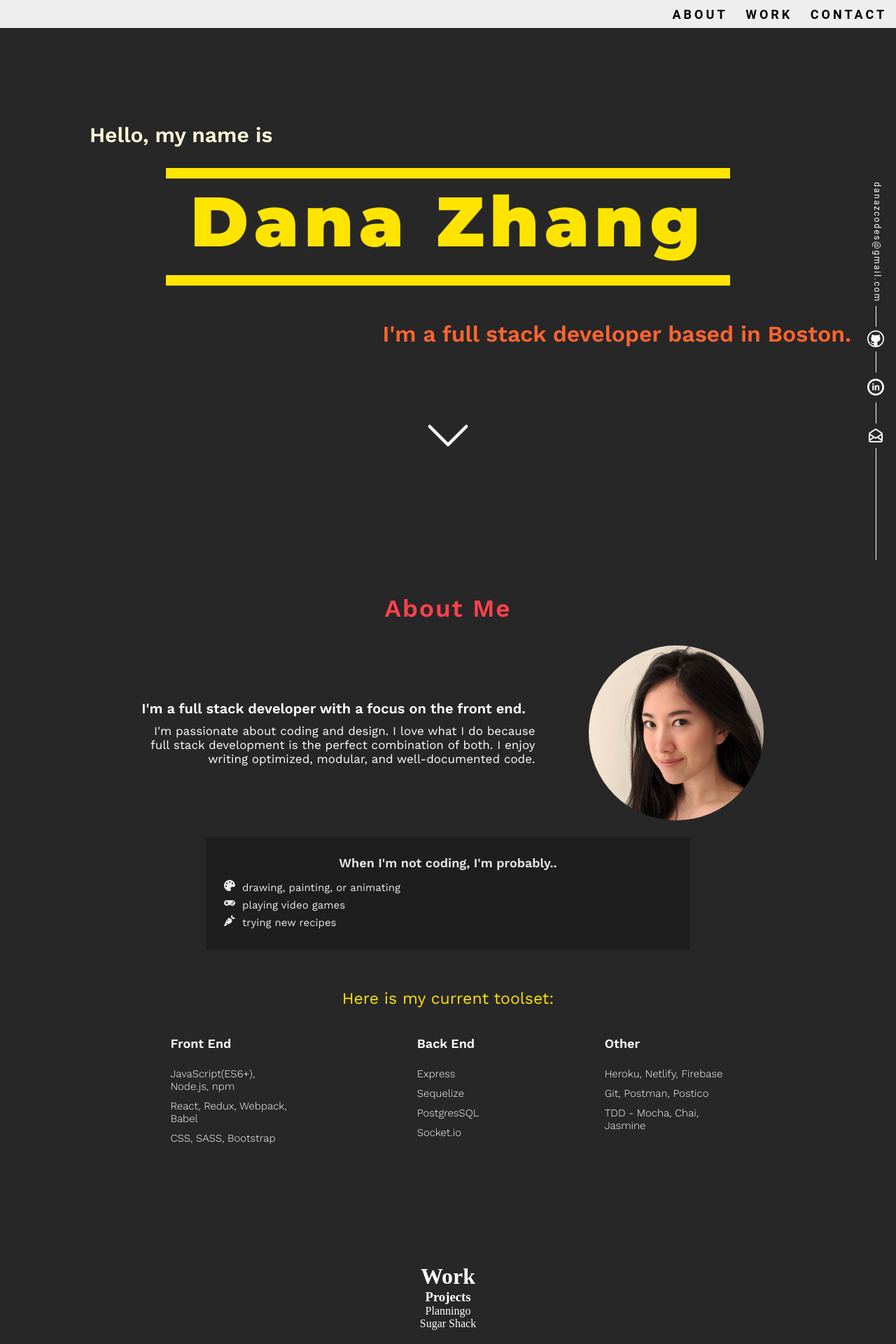
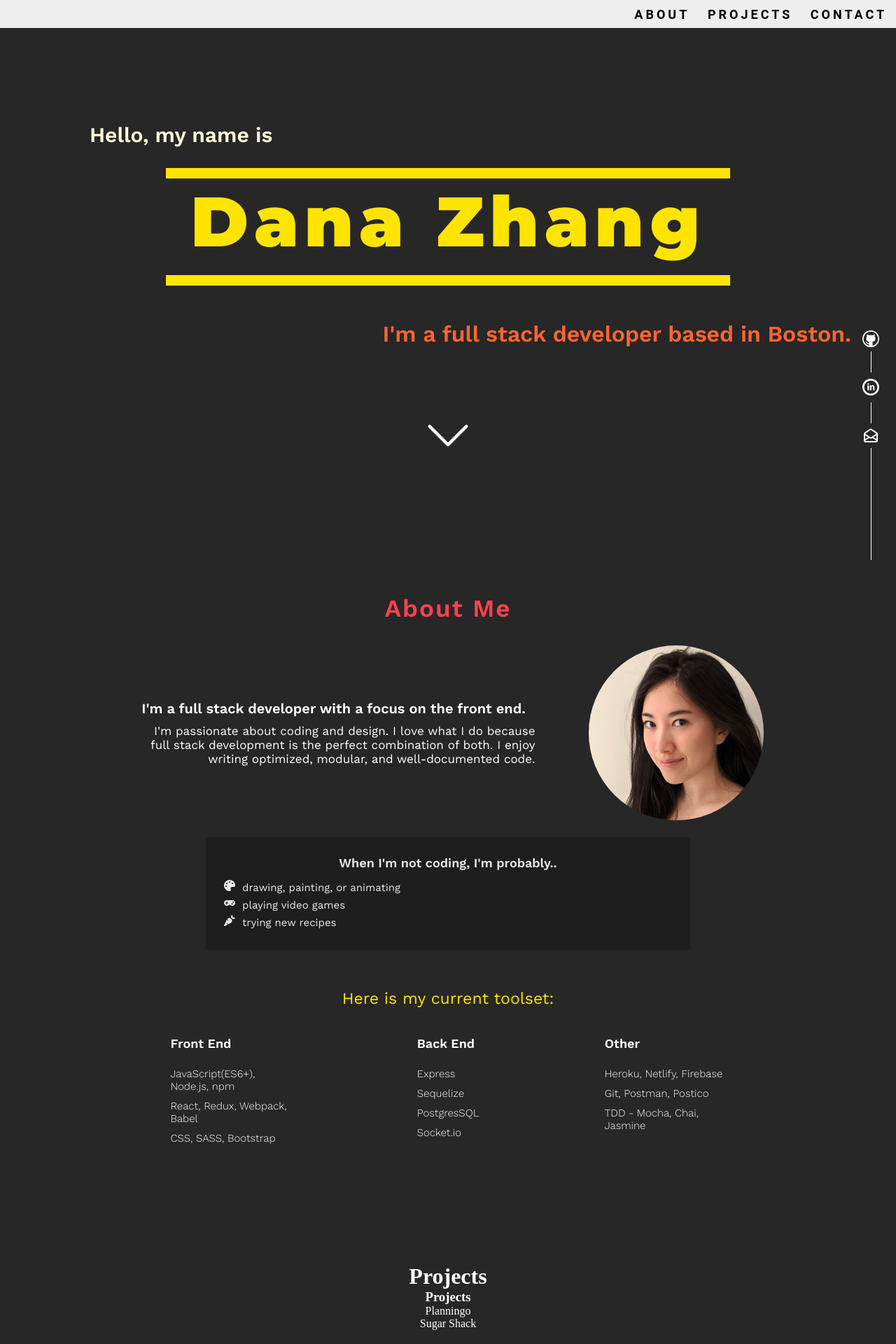
Before and after one commit to danadaners/portfolio-site, a React (Create React App) app: page / in a window 1280 px wide. Shown: the top 1920 px of the page at 70% size. Built offline with nearby package versions, Linux system fonts and the light colour scheme.

Commit message:
minor css changes to home page

```diff
--- a/src/components/App.js
+++ b/src/components/App.js
@@ -1,7 +1,7 @@
 import React from 'react'
 
 import Navbar from './Navbar';
-import Work from './Work';
+import Projects from './Projects';
 import Contact from './Contact';
 import AboutMe from './AboutMe';
 import Hero from './Hero';
@@ -24,7 +24,7 @@ class App extends React.Component {
       <AboutMe/>
       </div>
       <div id="projects">
-      <Work/>
+      <Projects/>
       </div>
       <div id="contact">
       <Contact/>
--- a/src/components/Navbar.js
+++ b/src/components/Navbar.js
@@ -40,7 +40,7 @@ const Navbar = React.memo(() => {
             About
           </Link>
           <Link to="projects" smooth={true} className="navlink">
-            Work
+            Projects
           </Link>
           <Link to="contact" smooth={true} className="navlink">
             Contact
--- a/src/components/Work.js
+++ b/src/components/Projects.js
@@ -1,17 +1,11 @@
 import React from "react";
 import "../styles/work.css";
 
-/*
-TODO: add project modal or page for each project
-TODO: show wireframes, db schema, if applicable
-TODO: show medium articles here or under a new blog section?
-*/
-
-const Work = () => {
+const Projects = () => {
   return (
     <div className="projects">
       <div id="project-body">
-        <h1>Work</h1>
+        <h1>Projects</h1>
       </div>
 <h3>Projects</h3>
       <div>Planningo</div>
@@ -21,4 +15,4 @@ const Work = () => {
   );
 };
 
-export default Work;
+export default Projects;
--- a/src/components/Sidebar.js
+++ b/src/components/Sidebar.js
@@ -10,8 +10,6 @@ const Sidebar = React.memo(() => {
   return (
     <div className="sidebar">
       <div id="side-wrap">
-      <div id="email-add">danazcodes@gmail.com</div>
-      <div id="line"></div>
 
         <a
           href="https://github.com/danadaners"
--- a/src/styles/sidebar.css
+++ b/src/styles/sidebar.css
@@ -6,7 +6,7 @@
   color: white;
   bottom: 0;
   float: right;
-  right: 0;
+  right: 20px;
   z-index: 800;
 }
 
@@ -16,7 +16,6 @@
   text-align: center;
   width: max-content;
   float: right;
-  margin-right: 1vw;
 }
 
 #line {
```
Also changed, not shown: 1 other file (tests, documents, lock files or other folders).
